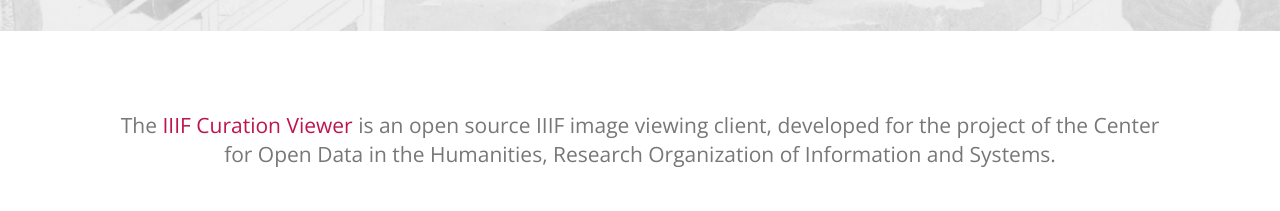
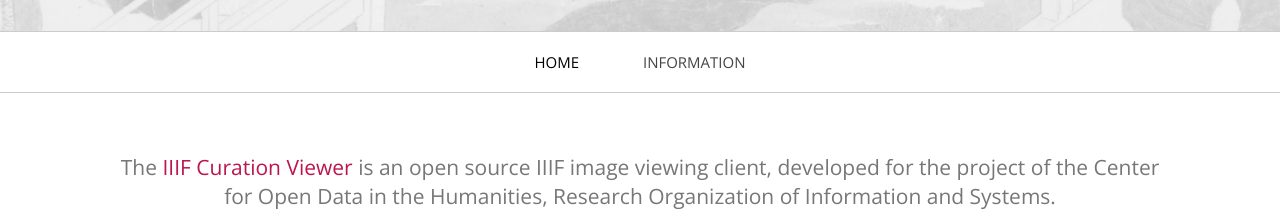
Before and after one commit to 2SC1815J/2sc1815j.github.io, a plain HTML site: page index.html in a window 1280 px wide. Shown: the part 407-618 px from the top of the page. Drawn offline with nearby package versions, Linux system fonts and the light colour scheme; a web font is replaced by a local one.

Commit message:
add link

```diff
--- a/index.html
+++ b/index.html
@@ -28,7 +28,19 @@
 			<span class="tagline"><a href="https://twitter.com/2SC1815J">@2SC1815J</a></span>
 		</h1>
 	</div>
-	<nav class="navbar navbar-sticky" style="margin-bottom: 0px; min-height: 40px;">
+	<nav class="navbar-sticky"></nav>
+	<nav class="navbar navbar-default">
+		<div class="container-fluid">
+			<div class="navbar-header">
+				<button type="button" class="navbar-toggle" data-toggle="collapse" data-target="#navbar-collapse"> <span class="sr-only">Toggle navigation</span> <span class="icon-bar"></span> <span class="icon-bar"></span> <span class="icon-bar"></span> </button>
+			</div>
+			<div class="navbar-collapse collapse" id="navbar-collapse">
+				<ul class="nav navbar-nav">
+					<li class="active"><a href="index.html">Home</a></li>
+					<li><a href="https://web.2sc1815j.net/info/">Information</a></li>
+				</ul>
+			</div>
+		</div>
 	</nav>
 </header>
 
```
